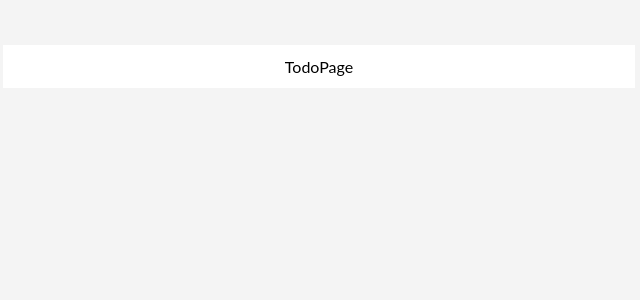
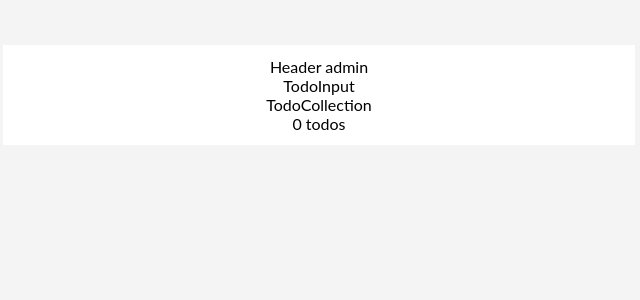
Before and after one commit to emily40830/todolist-react-crud, a React (Create React App) app: page /todos in a window 1280 px wide. Shown: the top 300 px of the page, without its empty margins (321-961 px from the left). Built offline with nearby package versions, Linux system fonts and the light colour scheme.

Commit message:
feat: add components for todo page

```diff
--- /dev/null
+++ b/src/components/Footer.jsx
@@ -0,0 +1,5 @@
+const Footer = ({ numOfTodos }) => {
+  return <footer>{numOfTodos} todos</footer>;
+};
+
+export default Footer;
--- /dev/null
+++ b/src/components/Header.jsx
@@ -0,0 +1,5 @@
+const Header = ({ username }) => {
+  return <header>Header {username}</header>;
+};
+
+export default Header;
--- /dev/null
+++ b/src/components/TodoCollection.jsx
@@ -0,0 +1,20 @@
+import TodoItem from './TodoItem';
+
+const TodoCollection = ({
+  todos,
+  onDelete,
+  onSave,
+  onToggleIsDone,
+  onChangeMode,
+}) => {
+  return (
+    <>
+      <div>TodoCollection</div>
+      {todos.map((todo) => (
+        <TodoItem todo={todo} />
+      ))}
+    </>
+  );
+};
+
+export default TodoCollection;
--- /dev/null
+++ b/src/components/TodoInput.jsx
@@ -0,0 +1,5 @@
+const TodoInput = ({ inputValue, onChange, onKeyPress, onAddTodo }) => {
+  return <div>TodoInput</div>;
+};
+
+export default TodoInput;
--- /dev/null
+++ b/src/components/TodoItem.jsx
@@ -0,0 +1,5 @@
+const TodoItem = ({ todo, onSave, onDelete, onToggleDone, onChangeMode }) => {
+  return <div>{todo}</div>;
+};
+
+export default TodoItem;
--- /dev/null
+++ b/src/components/index.js
@@ -0,0 +1,7 @@
+import Footer from './Footer';
+import Header from './Header';
+import TodoCollection from './TodoCollection';
+import TodoInput from './TodoInput';
+import TodoItem from './TodoItem';
+
+export { Footer, Header, TodoCollection, TodoInput, TodoItem };
--- a/src/pages/TodoPage.jsx
+++ b/src/pages/TodoPage.jsx
@@ -1,5 +1,14 @@
+import { Footer, Header, TodoCollection, TodoInput } from 'components';
+
 const TodoPage = () => {
-  return <div>TodoPage</div>;
+  return (
+    <div>
+      <Header username={'admin'} />
+      <TodoInput />
+      <TodoCollection todos={[]} />
+      <Footer numOfTodos={0} />
+    </div>
+  );
 };
 
 export default TodoPage;
```
Also changed, not shown: 1 other file (tests, documents, lock files or other folders).
